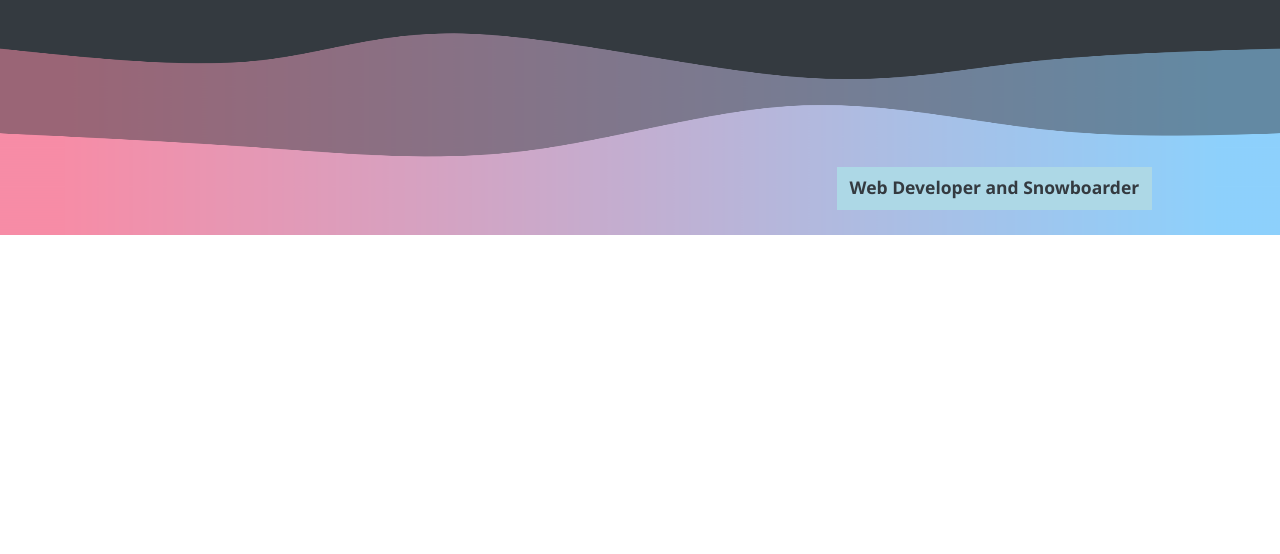
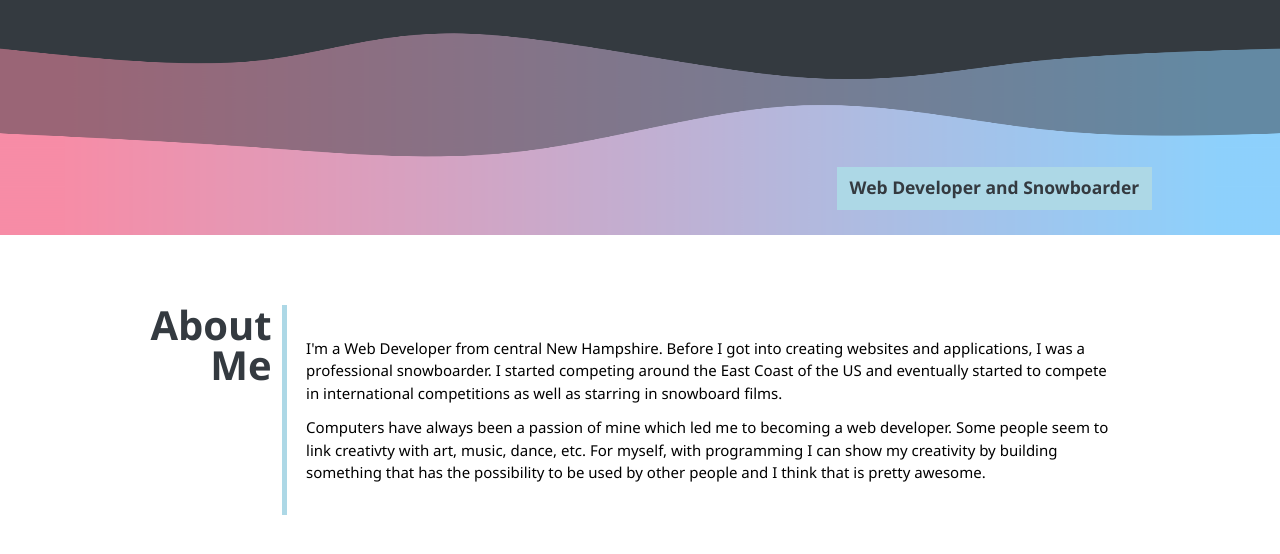
Before and after one commit to ianahart/personal-portfolio, a plain HTML site: page index.html in a window 1280 px wide. Shown: the part 78-632 px from the top of the page. Drawn offline with Linux system fonts and the light colour scheme.

Commit message:
write an about section of the portfolio describing me

```diff
--- a/assets/css/style.css
+++ b/assets/css/style.css
@@ -149,7 +149,73 @@ header .banner img {
   background-color: var(--primary-color);
 }
 
+/*set a max container width for main*/
+main {
+  max-width: 992px;
+  margin: 5% auto;
+  padding: 0.5%;
+}
 
+/* set article as a flex container row*/
+.about article {
+  display: flex;
+  flex-direction: row;
+}
+
+/*
+* give the section a left border and make it take up to 2 times the remaining space after it has been distributed
+*/
+.about article section {
+  flex-grow: 2;
+  border-left: 5px solid var(--primary-color);
+  padding: 2%;
+  margin-left: 1%;
+}
+
+
+/*
+style article header accordingly
+*/
+.about article h3 {
+  font-size: 400%;
+  color: var(--secondary-color);
+  text-align: right;
+}
+
+
+/*
+format the about paragraphs
+*/
+.about article section p {
+  line-height: 1.5;
+  font-size: 150%;
+  margin: 1.5% 0;
+}
+
+
+@media screen and (max-width: 768px) {
+
+  /*
+  * set article content to stack vertically on the y axis
+  */
+  .about article {
+    flex-direction: column;
+  }
+
+  /*
+  * align the h3 heading to the center
+  */
+  .about article h3 {
+    text-align: center;
+  }
+
+  /*
+  *remove section left border
+  */
+  .about article section {
+    border-left: none;
+  }
+}
 
 @media screen and (max-width: 576px) {
 
--- a/index.html
+++ b/index.html
@@ -38,6 +38,24 @@
         </div>
       </section>
   </header>
+  <main>
+    <section id="about" class="about spacer">
+      <article>
+         <h3>About Me</h3>
+         <section>
+        <p>I'm a Web Developer from central New Hampshire. Before I got into creating websites and applications, I was a
+          professional snowboarder. I started competing around the East Coast of the US and eventually started to compete in
+          international competitions as well as starring in snowboard films.</p>
+        <p>
+          Computers have always been a passion of mine which led me to becoming a web developer. Some people seem to link
+          creativty with art, music, dance, etc. For myself, with programming I can show my creativity by building something
+          that
+          has the possibility to be used by other people and I think that is pretty awesome.
+        </p>
+         </section>
+      </article>
+    </section>
+  </main>
 
 </body>
 </html>
```
